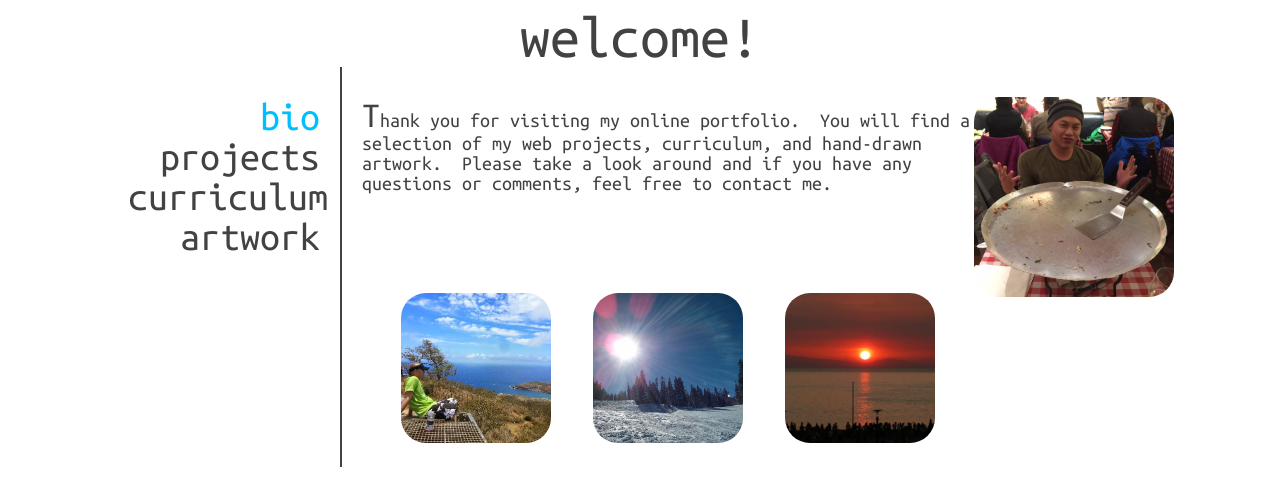
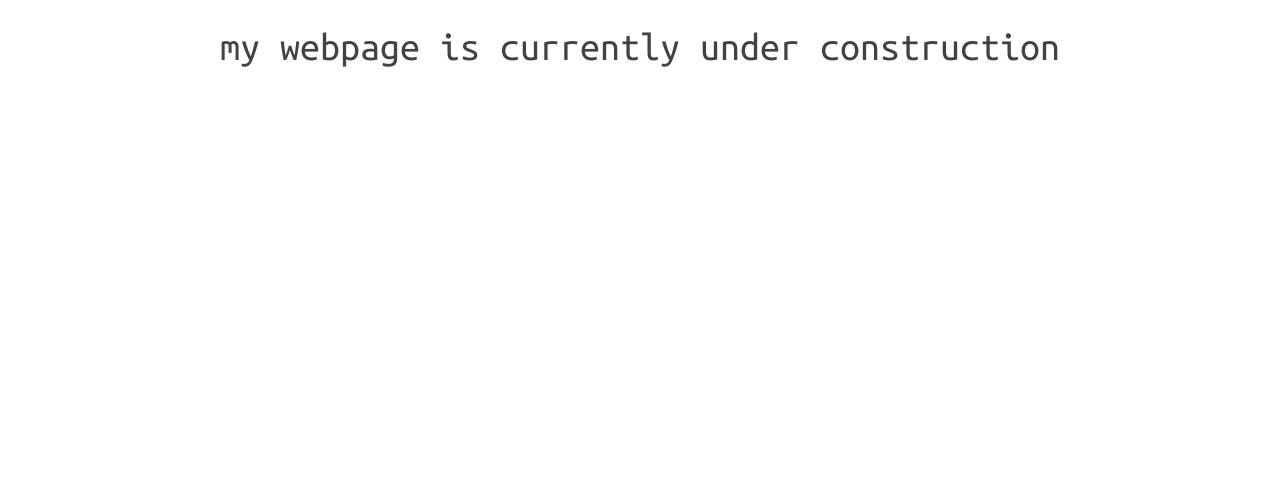
Before and after one commit to mariohsieh/mariohsieh.github.io, a plain HTML site: page index.html in a window 1280 px wide. Shown: the part 43-524 px from the top of the page. Drawn offline with nearby package versions, Linux system fonts and the light colour scheme.

Commit message:
feat: display under construction, update resume link

```diff
--- a/index.html
+++ b/index.html
@@ -37,16 +37,16 @@
 		</nav>
 	</header>
 	<section class="container">
-		<h1 class="textCenter">welcome!</h1>
-		<nav>
+		<!-- <h1 class="textCenter">welcome!</h1> -->
+		 <br />
+		<h3 class="textCenter">my webpage is currently under construction</h3>
+		<!-- <nav>
 			<ul>
 				<li>bio</li>
 				<li>projects</li>
 				<li>curriculum</li>
 				<li>artwork</li>
-<!--
 				<li>animation</li>
--->
 			</ul>
 		</nav>
 		<article>
@@ -63,12 +63,10 @@
 			</div>
 			<div id="projects">
 				<ul>
-<!--
 					<li>
 						<a target="_blank" href="http://blackjack21.herokuapp.com">blackjack21</a>
 						<span>blackjack app with multiple tables and real-time chatting</span>
 					</li>
--->
 					<li>
 						<a target="_blank" href="http://chitty-chat.herokuapp.com">chitty chat</a>
 						<span>real-time chat app using web sockets</span>
@@ -92,7 +90,6 @@
 					<li>
 						<a target="_blank" href="http://mariohsieh.info/web-dev-resource/">web dev resource (work-in-progress)</a>
 					</li>
-<!--
 					<li>
 						<a target="_blank" href="http://mariohsieh.info/intro-to-jquery/">intro to jQuery (coming soon)</a>
 					</li><li>
@@ -100,7 +97,6 @@
 					</li><li>
 						<a target="_blank" href="http://mariohsieh.info/ajax-and-api/">ajax and api (coming soon)</a>
 					</li>
--->
 				</ul>
 			</div>
 			<div id="artwork">
@@ -110,16 +106,14 @@
 					<li><img alt="tupac-02" src="img/tupac-02-tn.jpg" class="rounded"></li>
 				</ul>
 			</div>
-<!--
 			<div id="animation">
 				<iframe src="http://player.vimeo.com/video/68598965?title=0&amp;byline=0&amp;portrait=0"></iframe>
 				<a target="_blank" href="http://vimeo.com/68598965">vimeo</a>
 			</div>
--->
 		</article>
-	</section>
+	</section> -->
 	<!-- js links -->
-	<script src="http://ajax.googleapis.com/ajax/libs/jquery/1.11.1/jquery.min.js"></script>
-	<script src="js/script.js"></script>
+	<!-- <script src="http://ajax.googleapis.com/ajax/libs/jquery/1.11.1/jquery.min.js"></script>
+	<script src="js/script.js"></script> -->
 </body>
 </html>
```
Also changed, not shown: 1 other file.
